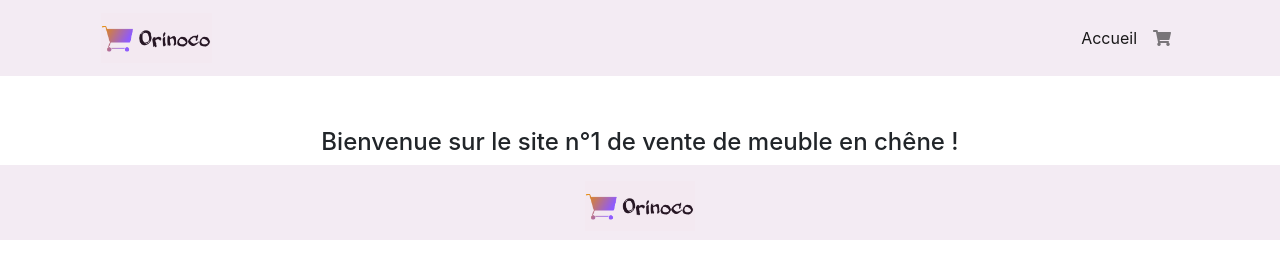
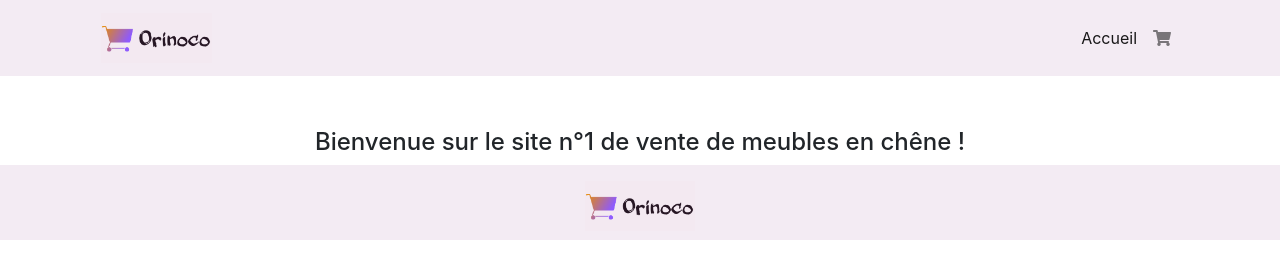
Before and after one commit to V1999-30/Orinoco, a website: page html/index.html in a window 1280 px wide. Drawn offline with nearby package versions, Linux system fonts and the light colour scheme; no server answers.

Commit message:
Modifs index et script produit

```diff
--- a/html/index.html
+++ b/html/index.html
@@ -39,7 +39,7 @@
     </header>
     <main class="row">
       <article class="text-center col-sm-12 col-lg-8 col-xl-12">
-      <h2 class="font-weight-blod text-center" id="title_home">Bienvenue sur le site n°1 de vente de meuble en chêne !</h2>
+      <h2 class="font-weight-blod text-center" id="title_home">Bienvenue sur le site n°1 de vente de meubles en chêne !</h2>
         <div id="products_list"></div>
       </article>
     </main>
--- a/js/produit-script.js
+++ b/js/produit-script.js
@@ -78,6 +78,4 @@ getAllFurnitures = () => {
           choiceItemDetail.appendChild(optionItemDetail);
           optionItemDetail.textContent = detailFurniture.varnish[i];
         }
-
-      console.log(detailFurniture);
     }
```
